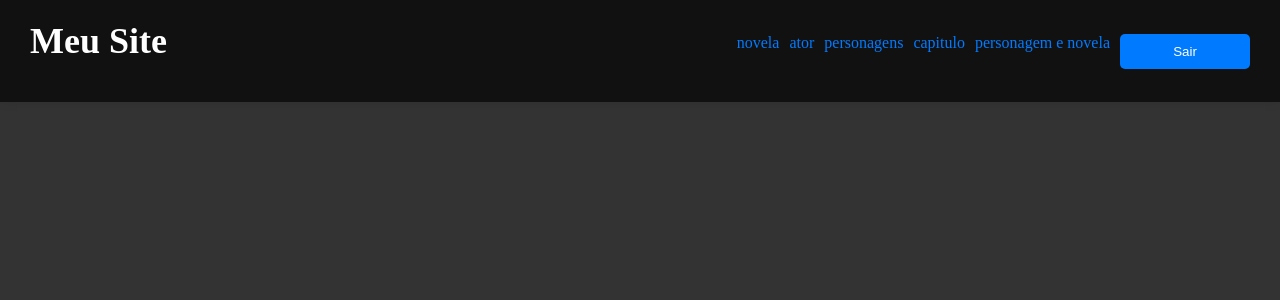
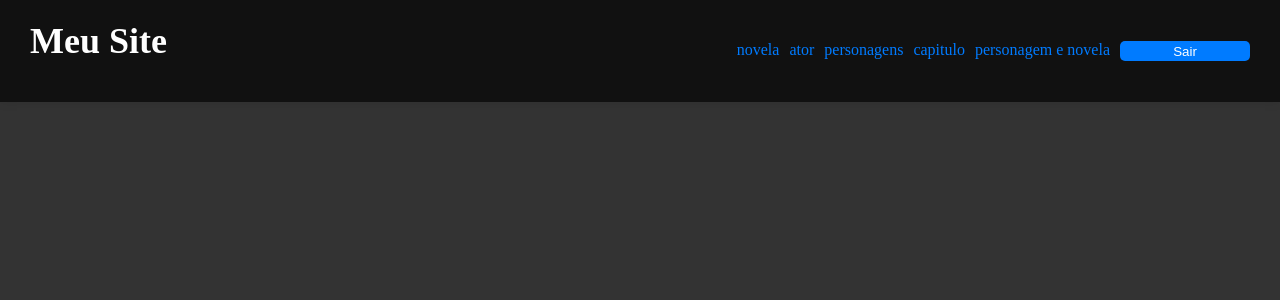
Before and after one commit to daniel281106/Projeto_cadastro, a React (Vite) app: page /home in a window 1280 px wide. Shown: the top 300 px of the page. Built offline with nearby package versions, Linux system fonts and the light colour scheme.

Commit message:
four commit

```diff
--- a/src/home/home.js
+++ b/src/home/home.js
@@ -18,9 +18,10 @@ export const Button = styled.button`
   background-color: ${primaryColor};
   color: ${textColor};
   width: 130px;
+  height: 20px;
   border: none;
   border-radius: 5px;
-  padding: 10px;
+  padding: 3px;
   cursor: pointer;
   transition: background-color 0.3s;
 
```
